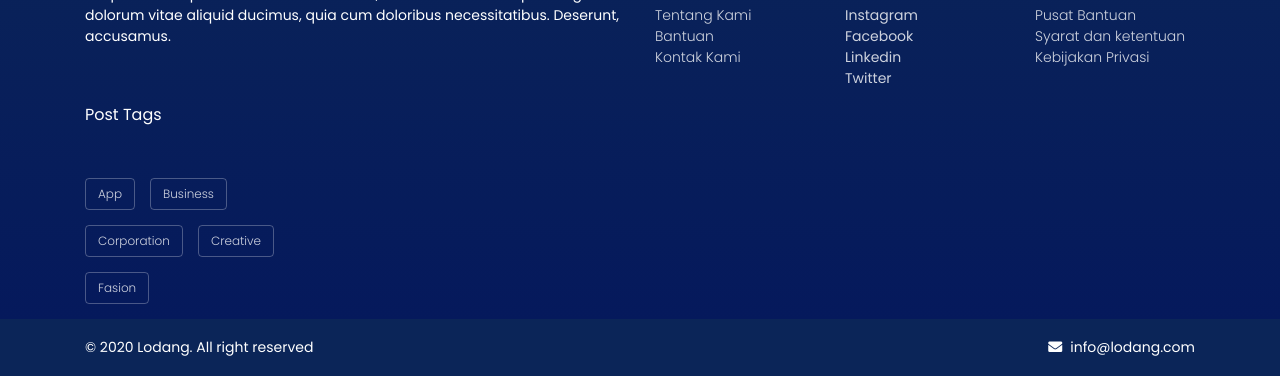
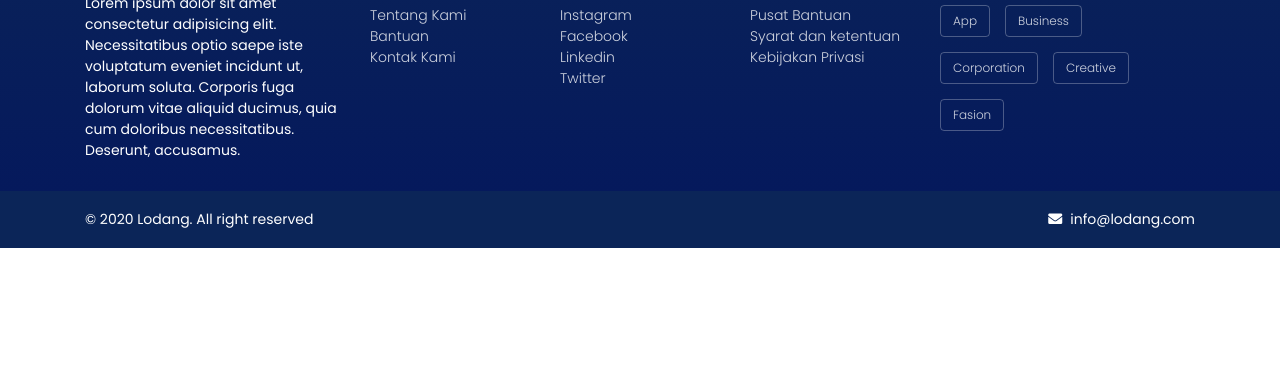
Before and after one commit to yokean1605/lodang, a website: page index.html in a window 1280 px wide. Shown: the part 1801-2177 px from the top of the page. After the commit the page ends 2049 px from the top, so only its background shows below. Drawn offline with nearby package versions, Linux system fonts and the light colour scheme.

Commit message:
add image at footer. edit grid footer

```diff
--- a/index.html
+++ b/index.html
@@ -408,7 +408,8 @@
 			<div class="footer-top">
 				<div class="container">
 					<div class="row">
-						<div class="col-sm-3 col-sm-6">
+						<div class="col-sm-3 col-12">
+							<img src="./images/logo.png" alt="lodang-logo" class="img-fluid w-50 mx-auto">
 							<p>
 	 							Lorem ipsum dolor sit amet consectetur adipisicing elit. Necessitatibus optio saepe iste voluptatum eveniet incidunt ut, laborum soluta. Corporis fuga dolorum vitae aliquid ducimus, quia cum doloribus necessitatibus. Deserunt, accusamus.
 							</p>
@@ -438,16 +439,16 @@
 								</div>
 								<ul class="list-unstyled footer-list">
 									<li>
-										Instagram
+										<a href="">Instagram</a>
 									</li>
 									<li>
-										Facebook
+										<a href="">Facebook</a>
 									</li>
 									<li>
-										Linkedin
+										<a href="">Linkedin</a>
 									</li>
 									<li>
-										Twitter
+										<a href="">Twitter</a>
 									</li>
 								</ul>
 							</div>
```
